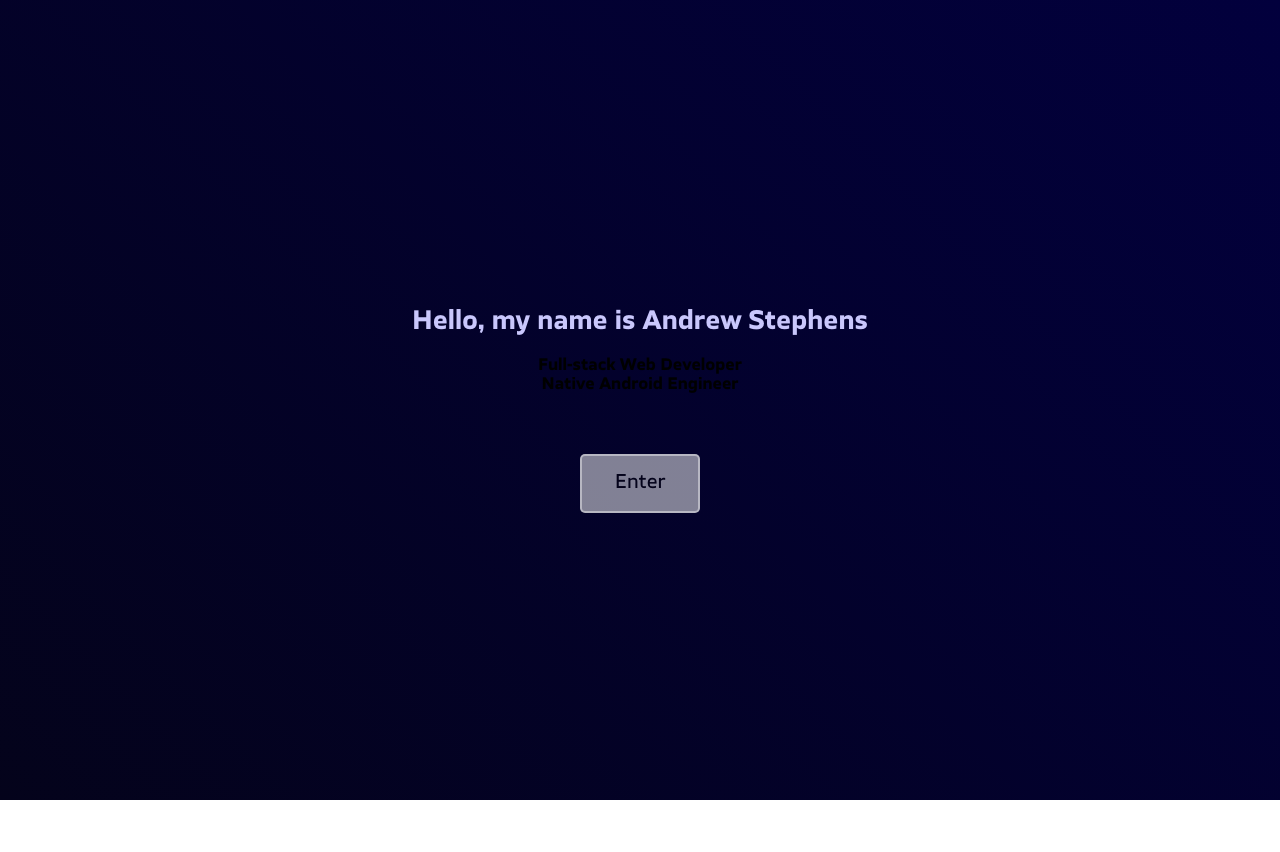
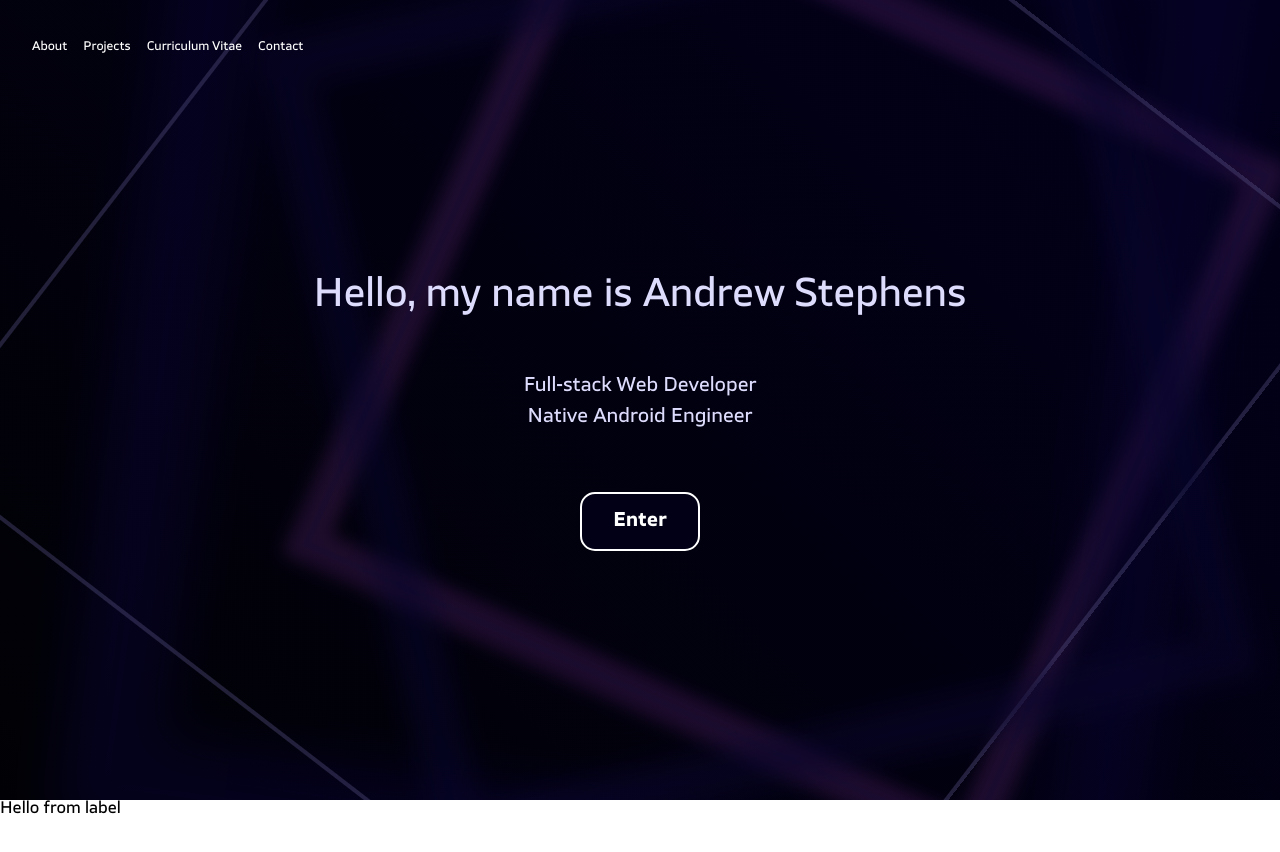
Before and after one commit to Andrew-R-Stephens/website-portfolio, a React (Vite) app: page / in a window 1280 px wide. Shown: the top 852 px of the page. Before the commit the page ends 800 px from the top, so only its background shows below. Built offline with nearby package versions, Linux system fonts and the light colour scheme.

Commit message:
+ Added home screen landing splash and animations.

```diff
--- a/index.html
+++ b/index.html
@@ -4,6 +4,9 @@
     <meta charset="UTF-8" />
     <link rel="icon" type="image/svg+xml" href="/vite.svg" />
     <meta name="viewport" content="width=device-width, initial-scale=1.0" />
+    <meta
+            name="Andrew Stephens Portfolio"
+            content="Andrew's Portfolio site.">
     <title>Andrew Stephens Portfolio</title>
   </head>
   <body>
--- a/src/App.css
+++ b/src/App.css
@@ -1,33 +1,104 @@
+
+
+/* Small devices (portrait tablets and large phones, 600px and up) */
+@media only screen and (min-width: 600px) {}
+
+/* Medium devices (landscape tablets, 768px and up) */
+@media only screen and (min-width: 768px) {}
+
+/* Large devices (laptops/desktops, 992px and up) */
+@media only screen and (min-width: 992px) {}
+
+/* Extra large devices (large laptops and desktops, 1200px and up) */
+@media only screen and (min-width: 1200px) {}
+
 body {
-    margin: 0;
+    all: unset;
+    scroll-behavior: smooth;
 }
 
 * {
+    font-family: TTSSevers-Medium, serif;
+}
+
+ul {
+    display: inline-flex;
+    padding: 0;
+    margin: 0;
+}
+/* Extra small devices (phones, 600px and down) */
+@media only screen and (max-width: 600px) {
+    ul {
+        display: inline-block;
+    }
+}
+
+li {
+    list-style-type: none;
+    padding: 8px;
+    margin-left: 0;
+    margin-right: auto;
+    color: white;
+    font-size: clamp(12px, 1svmin, 48px);
+}
+
+input[type=button] {
     font-family: TTSSevers-Bold, serif;
 }
-
-.page-main {
-    display: inline-flex;
-    width: 100vw;
-    height: 100vh;
+.input-button {
+    all: unset;
     margin: auto;
-    background: rgb(4,3,27);
-    background: linear-gradient(45deg, rgba(4,3,27,1) 0%, rgba(2,0,61,1) 100%);
+    padding: 16px 8px;
+    min-width: 100px;
+    text-align: center;
+    font-size: clamp(12px, 1.5svw, 24px);
+    border: 2px rgb(255, 255, 255) solid;
+    border-radius: 15px;
 }
 
-.page-top {
+.page-head {
     display: flex;
     margin: auto;
+    width: 100%;
+    height: 100vh;
+    background: rgb(4,3,27);
+    background: linear-gradient(45deg, rgb(1, 1, 5) 0%, rgb(2, 0, 26) 100%);
 }
 
-.page-header {
+.page-body {
+    display: flex;
+    margin: auto;
+    width: 100%;
+    min-height: 200svh;
+}
+
+.head-header {
     display: inline-block;
     margin: auto;
+    padding: 1vmin;
+}
+
+@keyframes fade-in {
+    from {
+        opacity: 0;
+    }
+    to {
+        opacity: 100%;
+    }
 }
 
 .header-container {
     display: inline-flex;
     margin: auto;
+}
+
+.header-links {
+    position: absolute;
+    top: 0;
+    left: 0;
+    right: 0;
+    width: 100%;
+    height: 1svh;
 }
 
 .header-label {
@@ -42,36 +113,57 @@ body {
 }
 
 .input-button {
-    all: unset;
-    margin: auto;
-    padding: 16px 8px;
-    min-width: 100px;
-    text-align: center;
-    font-family: TTSSevers-Medim, serif;
-    font-size: clamp(12px, 1.5svw, 24px);
-    color: rgba(4,3,27,1);
-    background-color: rgba(255, 255, 255, 0.5);
-    border: 2px rgba(255, 255, 255, 0.43) solid;
-    border-radius: 5px;
-}
-.input-button:active {
-    color: rgb(21, 19, 89);
-    background-color: rgba(255, 255, 255, 0.69);
-    border-left: 2px rgba(255, 255, 255, 1) solid;
-    border-bottom: 2px rgba(255, 255, 255, 1) solid;
+    transition: color 200ms ease-in-out, background-color 200ms ease-in-out, transform 200ms ease-in-out;
+    color: rgba(255, 255, 255);
+    background-color: rgba(2, 0, 26, 0.75);
+    transform: scale(100%);
 }
 
+.input-button:hover:not(:active) {
+    transition: color 200ms ease-in-out, background-color 200ms ease-in-out, transform 200ms ease-in-out;
+    color: rgba(255, 255, 255);
+    background-color: rgba(2, 0, 26, 0.75);
+    transform: scale(110%);
+}
+
+
 .label-container {
+    padding: 4px;
     text-align: center;
 }
 
-.reduced-font {
-    font-size: clamp(12px, .5svw, 24px);
+@keyframes fade-in {
+    from {
+        opacity: 0;
+    }
+    to {
+        opacity: 100%;
+    }
 }
 
 .simple-label {
-    font-size: clamp(24px, 2svw, 32px);
-    color: rgb(201, 199, 252);
+    font-size: clamp(24px, 3svw, 48px);
+    color: rgb(222, 220, 253);
+}
+
+.reduced-font {
+    font-size: clamp(12px, 1.5svw, 24px);
+}
+
+@font-face {
+    font-family: "Esprit";
+    src: local("Esprit"),
+    url("./assets/fonts/Esprit/Esprit.ttf") format("truetype");
+    font-weight: normal;
+    font-display: swap;
+}
+
+@font-face {
+    font-family: "Oldtimer";
+    src: local("Oldtimer"),
+    url("./assets/fonts/Oldtimer/Oldtimer.ttf") format("truetype");
+    font-weight: normal;
+    font-display: swap;
 }
 
 @font-face {
@@ -79,6 +171,7 @@ body {
     src: local("TTSevers"),
     url("./assets/fonts/TT Severs/TT-Severs-Regular.otf") format("opentype");
     font-weight: normal;
+    font-display: swap;
 }
 
 @font-face {
@@ -86,11 +179,231 @@ body {
     src: local("TTSevers"),
     url("./assets/fonts/TT Severs/TT-Severs-Bold.otf") format("opentype");
     font-weight: bold;
+    font-display: swap;
 }
 
 @font-face {
-    font-family: "TTSSevers-Medim";
+    font-family: "TTSSevers-Medium";
     src: local("TTSevers"),
     url("./assets/fonts/TT Severs/TT-Severs-Medium.otf") format("opentype");
     font-weight: bold;
+    font-display: swap;
 }
+
+.square-wrapper {
+    position:absolute;
+    top: 0;
+    right: 5vw;
+    bottom: 5vh;
+    display: flex;
+    margin:auto;
+}
+
+.square-wrapper.square-fall-1 {
+    animation-delay: 100ms !important;
+}
+
+.square-wrapper.square-fall-2 {
+    animation-delay: 200ms !important;
+}
+
+.square-wrapper.square-fall-3 {
+    animation-delay: 300ms !important;
+}
+
+.square-wrapper.square-fall-4 {
+    animation-delay: 500ms !important;
+}
+
+.square-wrapper.square-fall-5 {
+    animation-delay: 700ms !important;
+}
+
+[role=active-square-fall] {
+    animation: square-gravity 2s linear forwards !important;
+    animation-duration: 2s;
+}
+
+@keyframes square-gravity {
+    0% {
+        animation-timing-function: cubic-bezier(0.33333, 0.66667, 0.66667, 1)
+    }
+    25% {
+        transform: translate(0, -5svh);
+        animation-timing-function: cubic-bezier(0.33333, 0, 0.66667, 0.33333);
+    }
+    100% {
+        transform: translate(0, 200svh);
+    }
+}
+
+#square-1 {
+    width: 60vmin;
+    aspect-ratio: 1;
+    border: 2px solid rgba(108, 104, 148, 0.40);
+
+    rotate: 54deg;
+    animation:
+            spin-square reverse linear infinite 20s,
+            shrink-grow-1 ease-in-out alternate infinite 10s;
+
+    overflow: hidden;
+}
+
+#square-2 {
+    width: 80vmin;
+    aspect-ratio: 1;
+    border: 4px solid rgba(83, 79, 129, 0.40);
+
+    rotate: 87deg;
+
+    animation:
+            spin-square forwards linear infinite 25s 200ms,
+            shrink-grow-2 ease-in-out alternate infinite 120s;
+
+
+    overflow: hidden;
+}
+
+#square-3 {
+    width: 90vmin;
+    aspect-ratio: 1;
+    /*border: 6px solid rgba(33, 29, 93, 0.40);
+    box-shadow:
+            inset 0 0 2vmin 2vmin rgba(33, 29, 93, 0.40),
+            0 0 2vmin 2vmin rgba(33, 29, 93, 0.40);*/
+    border: 6px solid rgba(62, 29, 93, 0.4);
+    box-shadow:
+            inset 0 0 2vmin 2vmin rgba(72, 29, 93, 0.4),
+            0 0 2vmin 2vmin rgba(70, 29, 93, 0.4);
+
+    rotate: 12deg;
+    animation:
+            spin-square forwards ease-in-out infinite 30s 400ms,
+            shrink-grow-3 ease-in-out alternate infinite 150s;
+
+    overflow: hidden;
+}
+
+#square-4 {
+    width: 100vmin;
+    aspect-ratio: 1;
+    /*border: 8px solid rgba(8, 5, 44, 0.15);*/
+    box-shadow:
+        inset 0 0 3vmin 3vmin rgba(8, 5, 44, 0.6),
+        0 0 3vmin 3vmin rgba(8, 5, 44, 0.6);
+
+    rotate: 98deg;
+    animation:
+            spin-square reverse linear infinite 45s 600ms,
+            shrink-grow-4 ease-in-out alternate infinite 23s;
+
+    overflow: hidden;
+}
+
+#square-5 {
+    width: 125vmin;
+    aspect-ratio: 1;
+    /*border: 10px solid rgba(2, 0, 26, 0.17);*/
+    box-shadow:
+            inset 0 0 6vmin 6vmin rgba(6, 3, 44, 0.6),
+            0 0 6vmin 6vmin rgba(7, 4, 47, 0.6);
+
+    rotate: 4deg;
+    animation:
+            spin-square forwards ease-in-out infinite 50s 800ms,
+            shrink-grow-5 ease-in-out alternate infinite 25s;
+
+    overflow: hidden;
+}
+
+@keyframes spin-square {
+    0% {
+        transform: rotate(0deg);
+    }
+    100% {
+        transform: rotate(180deg);
+    }
+}
+
+@keyframes shrink-grow-1 {
+    0% {
+        opacity: 1;
+    }
+    100% {
+        opacity: 0;
+    }
+}
+
+@keyframes shrink-grow-2 {
+    0% {
+        opacity: 1;
+        width: 80vmax;
+    }
+    100% {
+        opacity: .25;
+        width: 70vmax;
+    }
+}
+
+@keyframes shrink-grow-3 {
+    0% {
+        opacity: 1;
+        width: 90vmin;
+    }
+    100% {
+        opacity: 0;
+        width: 80vmin;
+    }
+}
+
+@keyframes shrink-grow-4 {
+    0% {
+        opacity: 1;
+        width: 100vmin;
+    }
+    100% {
+        opacity: .25;
+        width: 90vmin;
+    }
+}
+
+@keyframes shrink-grow-5 {
+    0% {
+        opacity: 1;
+        width: 125vmin;
+    }
+    100% {
+        opacity: 0;
+        width: 105vmin;
+    }
+}
+
+#hexagon {
+    width: 100px;
+    height: 57.735px;
+    background: #211f1f;
+    position: relative;
+}
+#hexagon::before {
+    content: "";
+    position: absolute;
+    top: -28.8675px;
+    left: 0;
+    width: 0;
+    height: 0;
+    border-left: 50px solid transparent;
+    border-right: 50px solid transparent;
+    border-bottom: 28.8675px solid red;
+}
+#hexagon::after {
+    content: "";
+    position: absolute;
+    bottom: -28.8675px;
+    left: 0;
+    width: 0;
+    height: 0;
+    border-left: 50px solid transparent;
+    border-right: 50px solid transparent;
+    border-top: 28.8675px solid red;
+}
--- a/src/Home.tsx
+++ b/src/Home.tsx
@@ -1,4 +1,4 @@
-import React, {Fragment} from "react";
+import React, {Fragment, useEffect, useRef, useState} from "react";
 import {useNavigate} from "react-router-dom";
 import './App.css'
 
@@ -6,27 +6,103 @@ function Home() {
 
     //const navigate = useNavigate()
 
+    const [isEntered, setIsEntered] = useState(false);
+
+
+    function onEnterClick(event:any) {
+        event.preventDefault()
+
+        if(isEntered) {
+            goToGreetingAnchor();
+        }
+
+        setIsEntered(true);
+    }
+
+    useEffect(() =>{
+        const squareFall = document.getElementsByClassName('square-fall-1').item(0)
+        squareFall?.addEventListener("animationend", (event) => {
+            goToGreetingAnchor();
+        });
+    })
+
+    function goToGreetingAnchor() {
+        const greetingAnchor = document.getElementById('greeting-anchor')
+        greetingAnchor?.scrollIntoView({
+            behavior: 'smooth',
+            block: "start"
+        });
+    }
+
     return (
         <Fragment>
-            <div className={'page-main'}>
-                <div className={'page-top'}>
-                    <div className={'page-header'}>
-                        <div className={'header-label'}>
-                            <div className={'label-container'}>
-                                <label className={'simple-label'}>Hello, my name is Andrew Stephens</label>
+            <div className={'page-head'}>
+                <div style={{position: "absolute", top:0, width:"100%", height: "100svh", zIndex: 0, overflow: "hidden"}}>
+                    {/*<canvas id={'head-canvas'} width={"100%"} height={"100%"}
+                            style={{display: "block", margin:"auto", width:"100%", height:"100%"}}/>*/}
+                    <div id={'square-fall'} className={'square-wrapper square-fall-1'}
+                         role={isEntered? 'active-square-fall' : ''}>
+                        <div className={'square-wrapper'}
+                             id={'square-3'}/>
+                    </div>
+                    <div id={'square-fall'} className={'square-wrapper square-fall-2'}
+                         role={isEntered? 'active-square-fall' : ''}>
+                        <div className={'square-wrapper'}
+                             id={'square-5'}/>
+                    </div>
+                    <div id={'square-fall'} className={'square-wrapper square-fall-3'}
+                         role={isEntered? 'active-square-fall' : ''}>
+                        <div className={'square-wrapper'}
+                             id={'square-2'}/>
+                    </div>
+                    <div id={'square-fall'} className={'square-wrapper square-fall-4'}
+                         role={isEntered? 'active-square-fall' : ''}>
+                        <div className={'square-wrapper'}
+                             id={'square-4'}/>
+                    </div>
+{/*
+
+                    <div id={'square-fall'} className={'square-wrapper square-fall-5'}
+                         role={isEntered? 'active-square-fall' : ''}>
+                        <div className={'square-wrapper'}
+                             id={'square-1'}/>
+                    </div>
+*/}
+
+                </div>
+                <div className={'head-header'}>
+                    <div className={'header-links'}>
+                        <div style={{marginLeft:"3vmin", marginTop: 32}}>
+                            <ul>
+                                <li>About</li>
+                                <li>Projects</li>
+                                <li>Curriculum Vitae</li>
+                                <li>Contact</li>
+                            </ul>
                         </div>
                     </div>
                     <div className={'header-label'}>
-                            <div className={'label-container'}>
-                                <label className={'simple-label.reduced-font'}>Full-stack Web Developer</label>
+                        <div className={'label-container'}
+                             style={{opacity: 0, animation:"fade-in 1s forwards",
+                                 animationDelay: "200ms", paddingBottom:32}}>
+                            <label className={'simple-label'} style={{fontFamily:"TTSSevers-Medium"}}>Hello, my name is Andrew Stephens</label>
                         </div>
-                            <div className={'label-container'}>
-                                <label className={'simple-label.reduced-font'}>Native Android Engineer</label>
+                    </div>
+                    <div className={'header-label'}>
+                        <div className={'label-container transition-fade-in'}
+                             style={{opacity: 0, animation:"fade-in 400ms forwards", animationDelay: "1s"}}>
+                            <label className={'simple-label reduced-font'}>Full-stack Web Developer</label>
+                        </div>
+                        <div className={'label-container transition-fade-in'}
+                             style={{opacity: 0, animation:"fade-in 400ms forwards", animationDelay: "1300ms"}}>
+                            <label className={'simple-label reduced-font'}>Native Android Engineer</label>
                         </div>
                     </div>
                     <div className={'header-input'}>
-                            <input className={'input-button'} type={'button'} value={'Enter'}/>
+                        <input className={'input-button'} type={'button'} value={'Enter'}
+                               onClick={onEnterClick}/>
                     </div>
+
                 </div>
                 {/*<div className={'page-navigation'}>
                     <ul>
@@ -37,11 +113,10 @@ function Home() {
                 </div>*/}
             </div>
             <div className={'page-body'}>
-                    <div className={'greeting'}>
-
+                <div id={'greeting-anchor'} className={'greeting'}>
+                    <label>Hello from label</label>
                 </div>
                 <div className={''}></div>
-                </div>
             </div>
         </Fragment>
     )
--- a/src/main.tsx
+++ b/src/main.tsx
@@ -7,7 +7,7 @@ import './assets/fonts/Clara/Clara.ttf'
 import './assets/fonts/Clara/Clara-Strip.ttf'
 import './assets/fonts/Bronson/Bronson-Black.ttf'
 import './assets/fonts/Leemu/Leemu_Demo.ttf'
-import './assets/fonts/Espirit/Esprit.ttf'
+import './assets/fonts/Esprit/Esprit.ttf'
 import './assets/fonts/Livemono/Livemono-Regular-Demo.otf'
 import './assets/fonts/Mainframe/Mainframe-Regular.ttf'
 import './assets/fonts/Metorius/Metorius_Sans_Demo.otf'
```
Also changed, not shown: src/assets/fonts/Esprit/Esprit.ttf (renamed from src/assets/fonts/Espirit/Esprit.ttf). Lines whose indentation alone changed are shown as unchanged.
